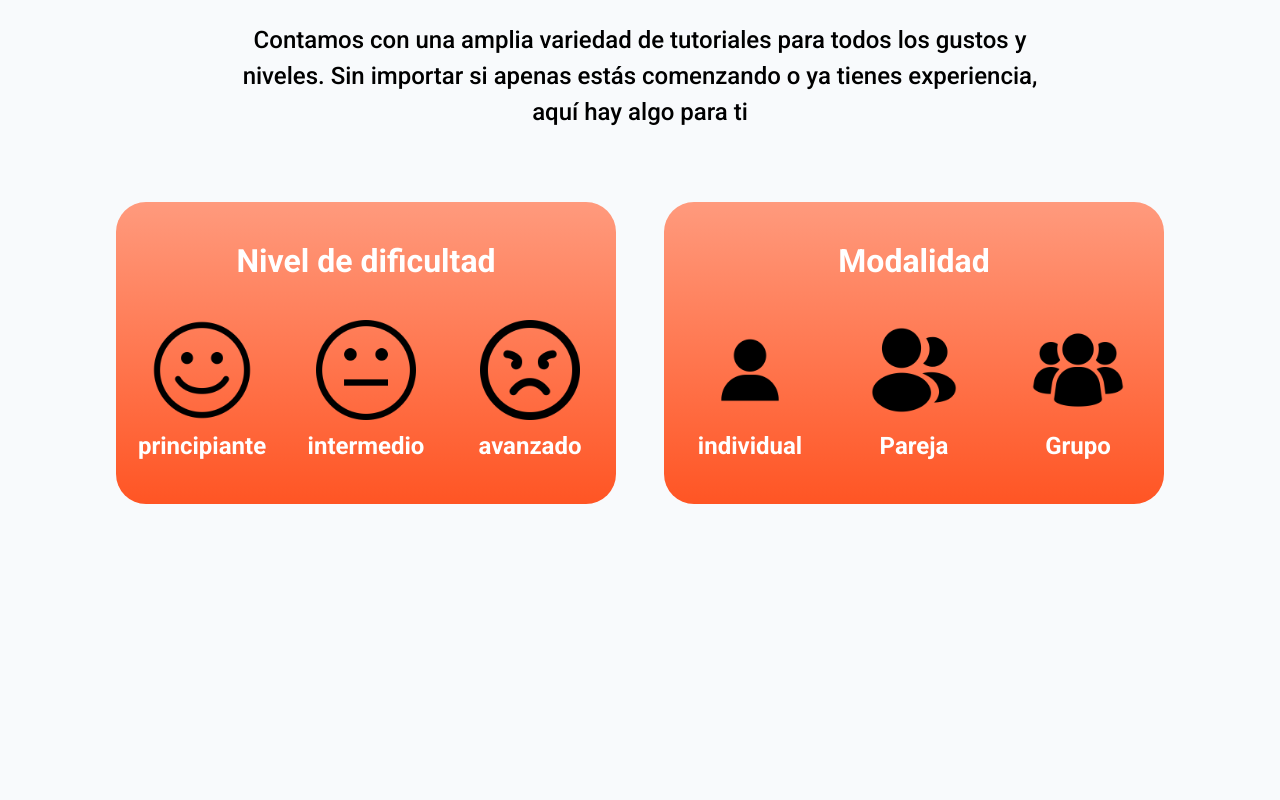
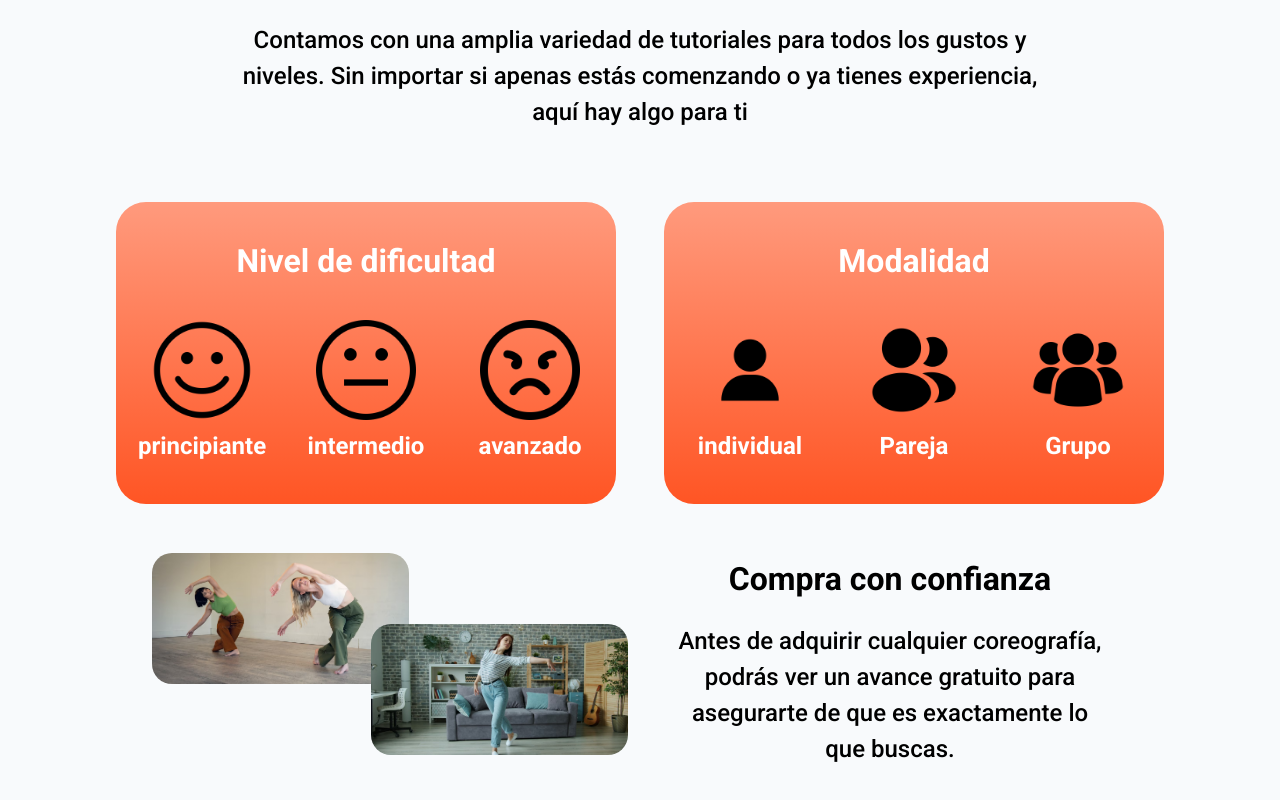
Before and after one commit to SantiagoGualguan/PROYECTO_DE_SARROLLO_DE_SOFTWARE_1, a React (Vite) app in the folder frontend/: page /landing-v2 in a window 1280 px wide. Shown: the part 1399-2199 px from the top of the page. Before the commit the page ends 1919 px from the top, so only its background shows below. Built offline with nearby package versions, Linux system fonts and the light colour scheme.

Commit message:
updated PreviewSection

```diff
--- /dev/null
+++ b/frontend/src/pages/public/LandingPage/sections/PreviewSection.css
@@ -0,0 +1,112 @@
+/* ── Sección preview ── */
+.preview-section {
+  width: 100%;
+  padding: var(--space-lg) var(--space-2xl);
+  min-height: 300px;
+}
+
+/* ── Columna fotos ── */
+.preview-photos-col {
+  display: flex;
+  justify-content: center;
+  align-items: center;
+}
+
+/* ── Contenedor de fotos con superposición ── */
+.preview-photos {
+  position: relative;
+  width: 100%;
+  max-width: 520px;
+  height: 221px;
+}
+
+/* ── Imagen base ── */
+.preview-img {
+  position: absolute;
+  width: 54%; /* ← porcentaje en vez de px fijo */
+  height: 131px;
+  border-radius: 20px;
+  object-fit: cover;
+}
+
+/* ── Foto superior izquierda ── */
+.preview-img--top {
+  left: 0;
+  top: 0;
+}
+
+/* ── Foto inferior derecha ── */
+.preview-img--bottom {
+  left: 46%; /* ← porcentaje en vez de 238px fijo */
+  top: 71px;
+}
+
+/* ── Columna información ── */
+.preview-info-col {
+  display: flex;
+  justify-content: center;
+  align-items: center;
+}
+
+.preview-information {
+  display: flex;
+  flex-direction: column;
+  align-items: center;
+  gap: var(--space-xl);
+  padding: var(--space-xl);
+}
+
+.preview-title {
+  font-size: 32px;
+  font-weight: 700;
+  color: var(--color-text-primary);
+  text-align: center;
+  margin: 0;
+}
+
+.preview-text {
+  font-size: var(--font-size-lg);
+  font-weight: 500;
+  color: var(--color-text-primary);
+  text-align: center;
+  margin: 0;
+}
+
+/* ── Tablet ── */
+@media (max-width: 992px) {
+  .preview-section {
+    padding: var(--space-lg) var(--space-xl);
+  }
+
+  .preview-title {
+    font-size: var(--font-size-xl);
+  }
+
+  .preview-text {
+    font-size: var(--font-size-md);
+  }
+}
+
+/* ── Móvil ── */
+@media (max-width: 600px) {
+  .preview-section {
+    padding: var(--space-lg);
+  }
+
+  /* fotos más pequeñas en móvil */
+  .preview-photos {
+    height: 160px;
+  }
+
+  .preview-img {
+    height: 95px;
+  }
+
+  .preview-title {
+    font-size: var(--font-size-lg);
+  }
+
+  .preview-text {
+    font-size: var(--font-size-sm);
+  }
+}
--- /dev/null
+++ b/frontend/src/pages/public/LandingPage/sections/PreviewSectionV2.jsx
@@ -0,0 +1,42 @@
+import "./PreviewSection.css";
+import womanDanceHome from "../../../../assets/images/womanDanceHome.png";
+import twoWomanDance from "../../../../assets/images/twoWomanDance.png";
+
+const PreviewSection = () => {
+  return (
+    <section className="preview-section">
+      <div className="container-fluid">
+        <div className="row justify-content-center align-items-center ">
+          {/* ── Fotos — 4 cols en md+, 10 cols en móvil, segundo en móvil ── */}
+          <div className="col-10 col-md-5 order-2 order-md-1 preview-photos-col">
+            <div className="preview-photos">
+              <img
+                src={twoWomanDance}
+                alt="Dos mujeres bailando en una casa"
+                className="preview-img preview-img--top"
+              />
+              <img
+                src={womanDanceHome}
+                alt="Mujer bailando en la sala de una casa"
+                className="preview-img preview-img--bottom"
+              />
+            </div>
+          </div>
+
+          {/* ── Información — 4 cols en md+, 10 cols en móvil, primero en móvil ── */}
+          <div className="col-10 col-md-5 order-1 order-md-2 preview-info-col">
+            <div className="preview-information">
+              <h2 className="preview-title">Compra con confianza</h2>
+              <p className="preview-text">
+                Antes de adquirir cualquier coreografía, podrás ver un avance
+                gratuito para asegurarte de que es exactamente lo que buscas.
+              </p>
+            </div>
+          </div>
+        </div>
+      </div>
+    </section>
+  );
+};
+
+export default PreviewSection;
--- a/frontend/src/pages/public/LandingPageV2.jsx
+++ b/frontend/src/pages/public/LandingPageV2.jsx
@@ -10,6 +10,7 @@ import NavBarV3 from "../../components/ui/NavBar/NavBarV3";
 import HeroSection from "./LandingPage/sections/HeroSectionV2";
 import DescriptionSection from "./LandingPage/sections/DescriptionSectionV2";
 import FeatureSection from "./LandingPage/sections/FeaturesSectionV2";
+import PreviewSection from "./LandingPage/sections/PreviewSectionV2";
 
 const LandingV2 = () => {
   return (
@@ -239,6 +240,7 @@ const LandingV2 = () => {
       <HeroSection></HeroSection>
       <DescriptionSection></DescriptionSection>
       <FeatureSection></FeatureSection>
+      <PreviewSection></PreviewSection>
     </div>
   );
 };
```
